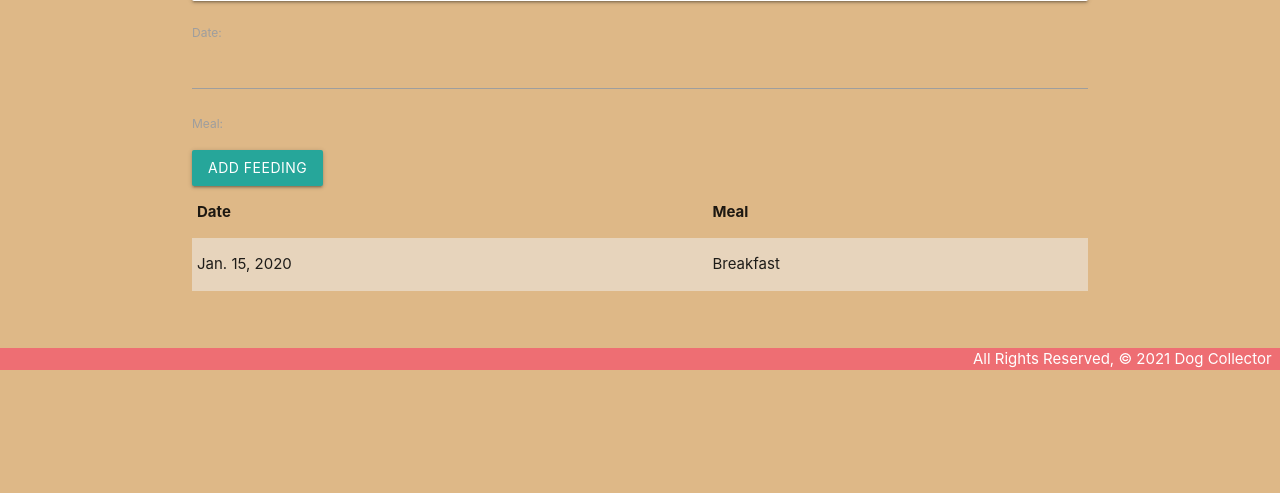
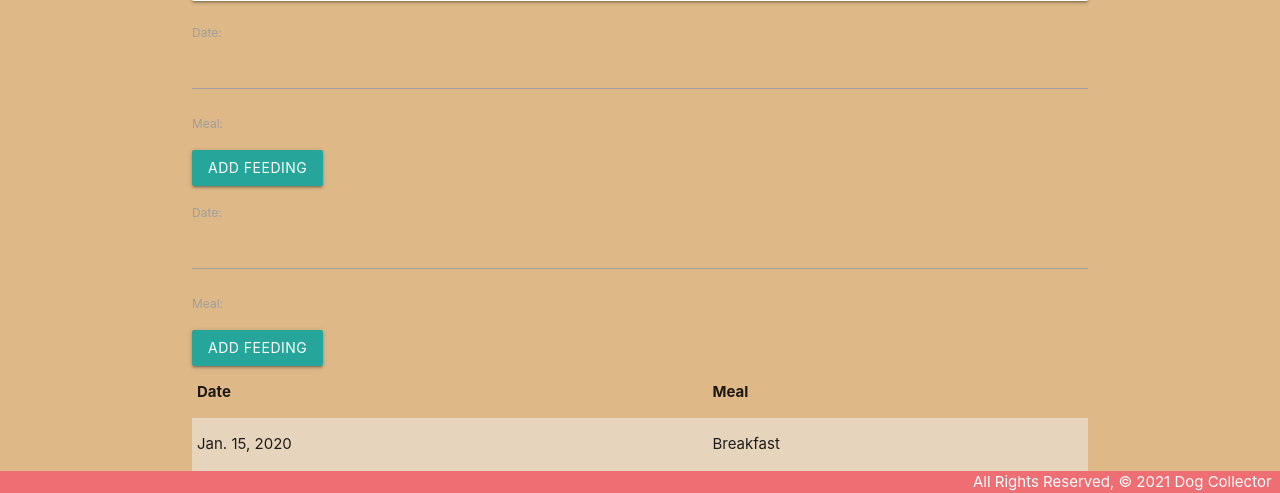
Before and after one commit to Carny94/dogcollector, a Django app: page /dogs/1/ in a window 1280 px wide. Shown: the part 430-923 px from the top of the page. Before the commit the page ends 800 px from the top, so only its background shows below. Run offline with Django 4.2, Linux system fonts and the light colour scheme; tables that the repository leaves empty hold one stand-in row (values such as "Sample post").

Commit message:
pt4 complete

```diff
--- a/main_app/models.py
+++ b/main_app/models.py
@@ -42,3 +42,6 @@
   def __str__(self):
      # Nice method for obtaining the friendly value of a Field.choice
     return f"{self.get_meal_display()} on {self.date}"
+
+class Meta:
+    ordering = ['-date']
--- a/main_app/templates/dogs/detail.html
+++ b/main_app/templates/dogs/detail.html
@@ -25,6 +25,11 @@
  </div>
 </div>
 <div class="col s6">
+  <form action="{% url 'add_feeding' dog.id %}" method="POST">
+    {% csrf_token %}
+    {{ feeding_form.as_p }}
+    <input type="submit" class="btn" value="Add Feeding">
+  </form>
   <form method="POST">
     {% csrf_token %}
     <!-- Render the inputs -->
@@ -47,4 +52,18 @@
   </div>
   <!-- New Markup Above -->
 </div>
+<script>
+const dateEl = document.getElementById('id_date');
+  // M is Materialize's global variable
+  M.Datepicker.init(dateEl, {
+    format: 'yyyy-mm-dd',
+    defaultDate: new Date(),
+    setDefaultDate: true,
+    autoClose: true
+  });
+
+   // add additional JS to initialize select below
+   const selectEl = document.getElementById('id_meal');
+  M.FormSelect.init(selectEl);
+</script>
 {% endblock %}
--- a/main_app/urls.py
+++ b/main_app/urls.py
@@ -9,5 +9,5 @@
     path('dogs/create/', views.DogCreate.as_view(), name='dogs_create'),
     path('dogs/<int:pk>/update/', views.DogUpdate.as_view(), name='dogs_update'),
     path('dogs/<int:pk>/delete/', views.DogDelete.as_view(), name='dogs_delete'),
-
+    path('dogs/<int:dog_id>/add_feeding/', views.add_feeding, name='add_feeding'),
  ]
--- a/main_app/views.py
+++ b/main_app/views.py
@@ -37,3 +37,14 @@
 class DogDelete(DeleteView):
   model = Dog
   success_url = '/dogs'
+
+def add_feeding(request, cat_id):
+  form = FeedingForm(request.POST)
+   # validate the form
+  if form.is_valid():
+    # don't save the form to the db until it
+    # has the cat_id assigned
+    new_feeding = form.save(commit=False)
+    new_feeding.cat_id = cat_id
+    new_feeding.save()
+  return redirect('detail', cat_id=cat_id)
```
